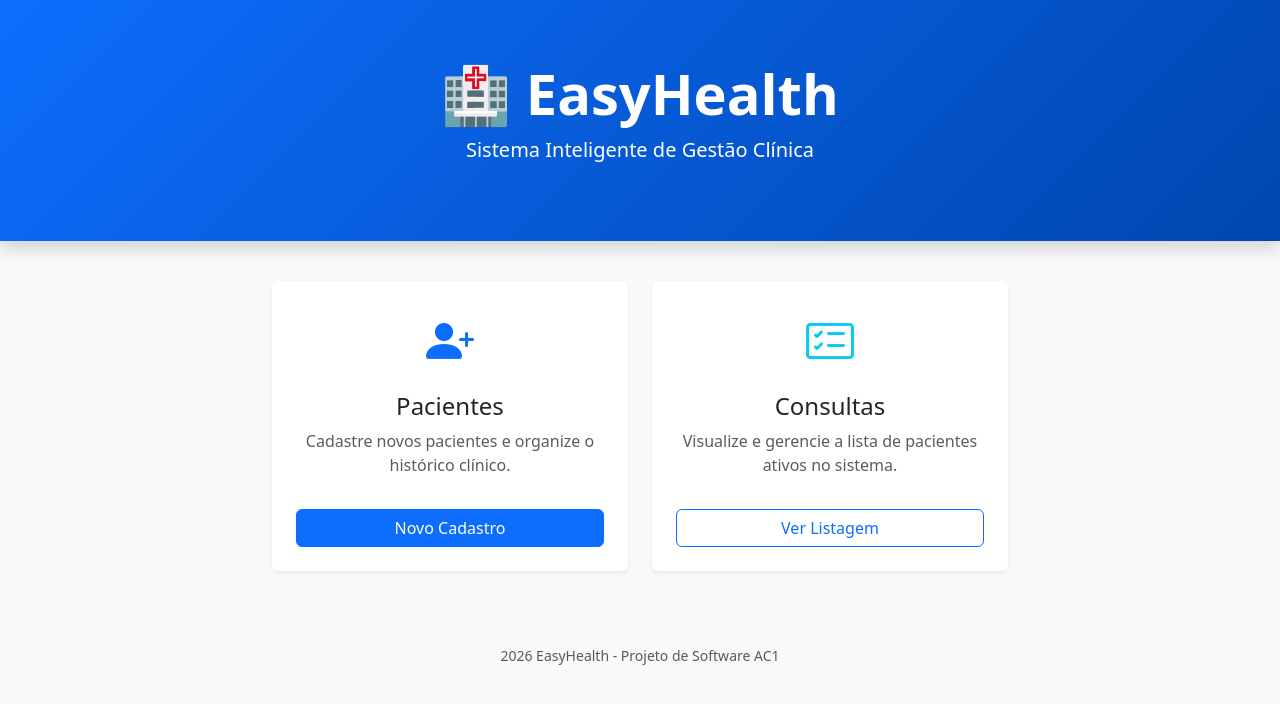
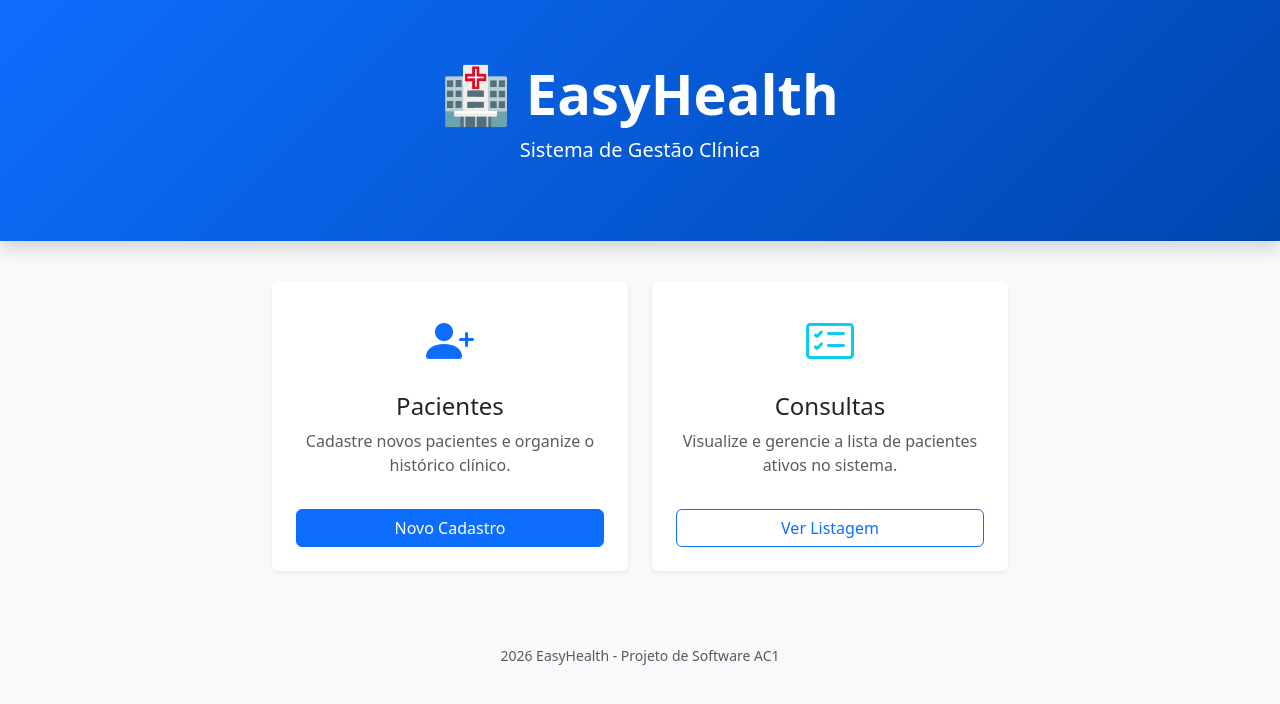
Before and after one commit to IgorVini25/EasyHealth, a website: page public/index.html in a window 1280 px wide. Drawn offline with nearby package versions, Linux system fonts and the light colour scheme.

Commit message:
Name fix

```diff
--- a/public/index.html
+++ b/public/index.html
@@ -41,7 +41,7 @@
     <header class="hero-section shadow">
       <div class="container text-center">
         <h1 class="display-4 fw-bold">🏥 EasyHealth</h1>
-        <p class="lead">Sistema Inteligente de Gestão Clínica</p>
+        <p class="lead">Sistema de Gestão Clínica</p>
       </div>
     </header>
 
```
